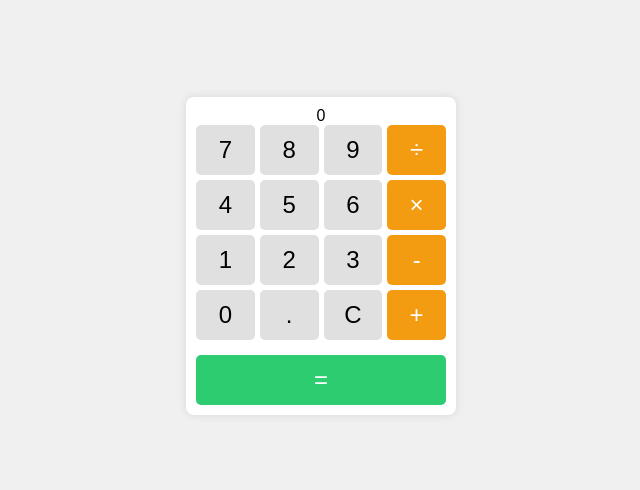
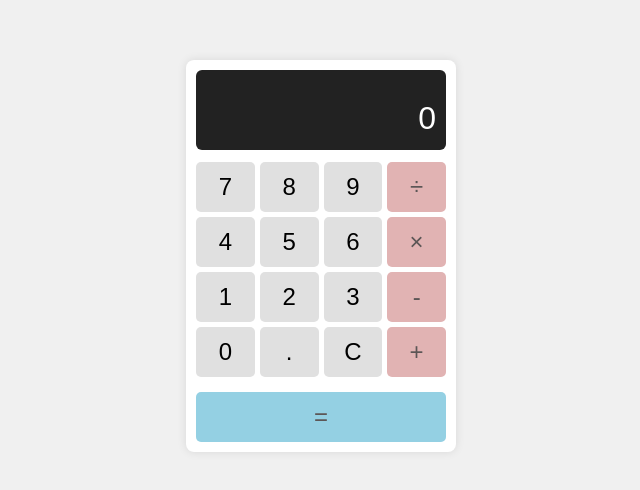
Before and after one commit to ishi445/calculator, a website built with Vite: page index.html in a window 1280 px wide. Shown: the part 152-642 px from the top of the page, without its empty margins (319-959 px from the left). Built offline with nearby package versions, Linux system fonts and the light colour scheme.

Commit message:
追記です

```diff
--- a/src/main.ts
+++ b/src/main.ts
@@ -59,7 +59,7 @@ function calculate() {
   }
 
   const formatted = formatResult(result);
-  updateDisplay(formatted);
+  updateDisplay(formatted, '');
   currentInput = formatted;
   previousInput = '';
   operator = '';
@@ -76,7 +76,7 @@ buttons.forEach((button) => {
       previousInput = '';
       operator = '';
       justCleared = true;
-      updateDisplay('0');
+      updateDisplay('0', '');
       return;
     }
 
@@ -107,6 +107,7 @@ buttons.forEach((button) => {
         operator = value;
         previousInput = currentInput;
         currentInput = '';
+        updateDisplay('0', `${previousInput} ${operator}`);
       }
       return;
     }
@@ -127,6 +128,6 @@ buttons.forEach((button) => {
     if (noDotLength > 8) return;
 
     currentInput += value;
-    updateDisplay(currentInput);
+    updateDisplay(currentInput, previousInput && operator ? `${previousInput} ${operator}` : '');
   });
 });
--- a/src/style.css
+++ b/src/style.css
@@ -17,20 +17,29 @@ body {
 }
 
 
-.display {
-    width: 100%;
-    height: 70px;
-    box-sizing: border-box;
+.formula-display {
+    font-size: 0.9rem;
+    text-align: right;
+    color: #666;
     background: #222;
-    color: #fff;
+    min-height: 20px;
+    margin-bottom: 0px;
+    border-radius: 6px 6px 0 0;
+}
+
+.main-display {
     font-size: 2rem;
-    display: flex;
-    justify-content: flex-end;
-    align-items: center;
+    text-align: right;
+    background: #222;
+    color: white;
     padding: 10px;
-    border-radius: 5px;
-    margin-bottom: 10px
+    border-radius: 0 0 6px 6px;
+    margin-bottom: 12px;
+    min-height: 40px;
 }
+
+
+
 
 .buttons {
     display: grid;
@@ -49,13 +58,13 @@ body {
 }
 
 .btn.operator {
-    background: #f39c12;
-    color: #fff
+    background: #e1b3b3;
+    color: #5c5656
 }
 
 .btn.equal {
     grid-column: span 4;
     margin-top: 10px;
-    background: #2ecc71;
-    color: #fff
+    background: #94d0e3;
+    color: #5c5656
 }
```
